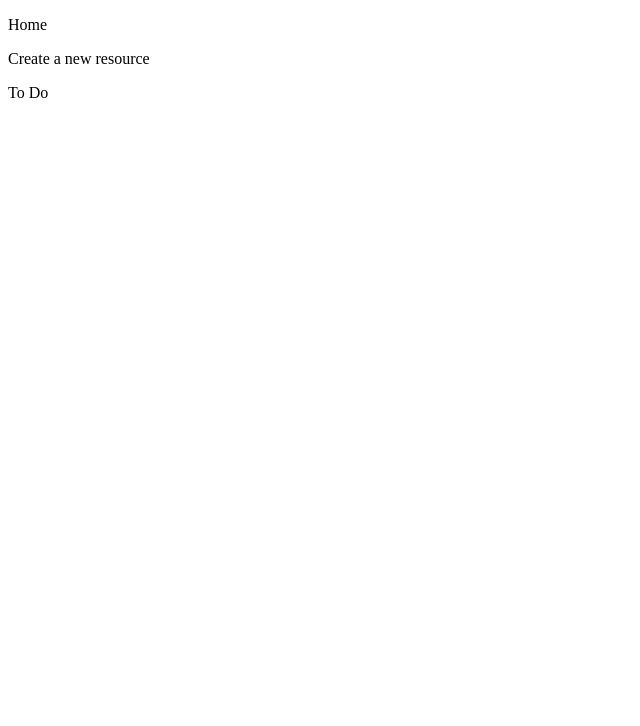
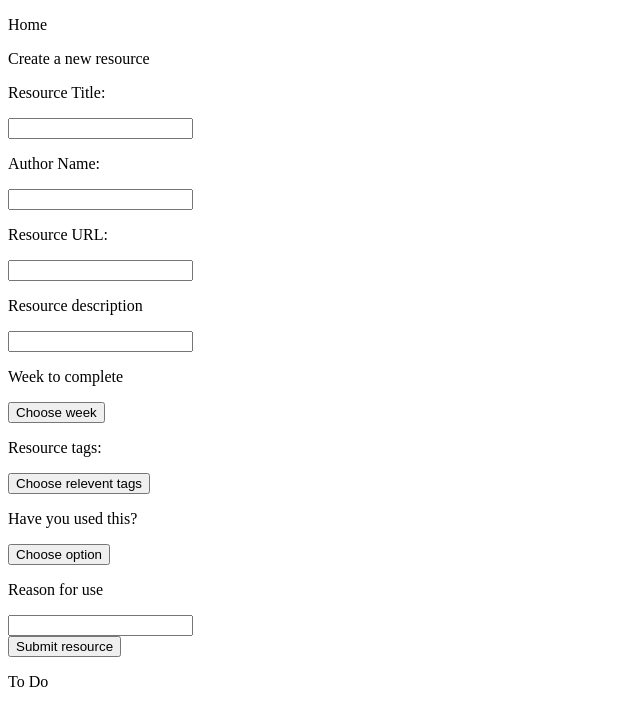
Before and after one commit to katrinalea/new-resource, a React (Create React App) app: page / in a window 1280 px wide. Shown: the top 726 px of the page, without its empty margins (0-640 px from the left). Built offline with nearby package versions, Linux system fonts and the light colour scheme; the HTML template or start-up script is replaced by a standard one.

Commit message:
new resource form

```diff
--- a/src/pages/newResource.tsx
+++ b/src/pages/newResource.tsx
@@ -1,9 +1,48 @@
-import { IResource } from "../interfaces";
+import { ISubmitResource } from "../interfaces";
+import { useState } from "react";
 
 export default function NewResource(): JSX.Element {
+  const [resourceSubmit, setResourceSubmit] = useState<ISubmitResource>({
+    url: "",
+    author: "",
+    title: "",
+    description: "",
+    tags: [],
+    week: 0,
+    type: "",
+    usedreview: "",
+    reason: "",
+  });
+
+  function handleSubmitResource() {
+    console.log("submitting");
+
+    // post request to db
+  }
+
   return (
     <div>
       <p>Create a new resource</p>
+      <form>
+        <p>Resource Title:</p>
+        <input type="text" placeholder="" />
+        <p>Author Name:</p>
+        <input type="text" placeholder="" />
+        <p>Resource URL:</p>
+        <input type="text" placeholder="" />
+        <p>Resource description</p>
+        <input type="text" placeholder="" />
+        <p> Week to complete</p>
+        <button> Choose week </button>
+        <p>Resource tags:</p>
+        <button>Choose relevent tags</button>
+        <p>Have you used this?</p>
+        <button>Choose option</button>
+        <p>Reason for use</p>
+        <input type="text" placeholder="" />
+      </form>
+
+      <button onClick={() => handleSubmitResource}> Submit resource</button>
     </div>
   );
 }
```
Also changed, not shown: src/interfaces.ts (+13 -1 lines).
